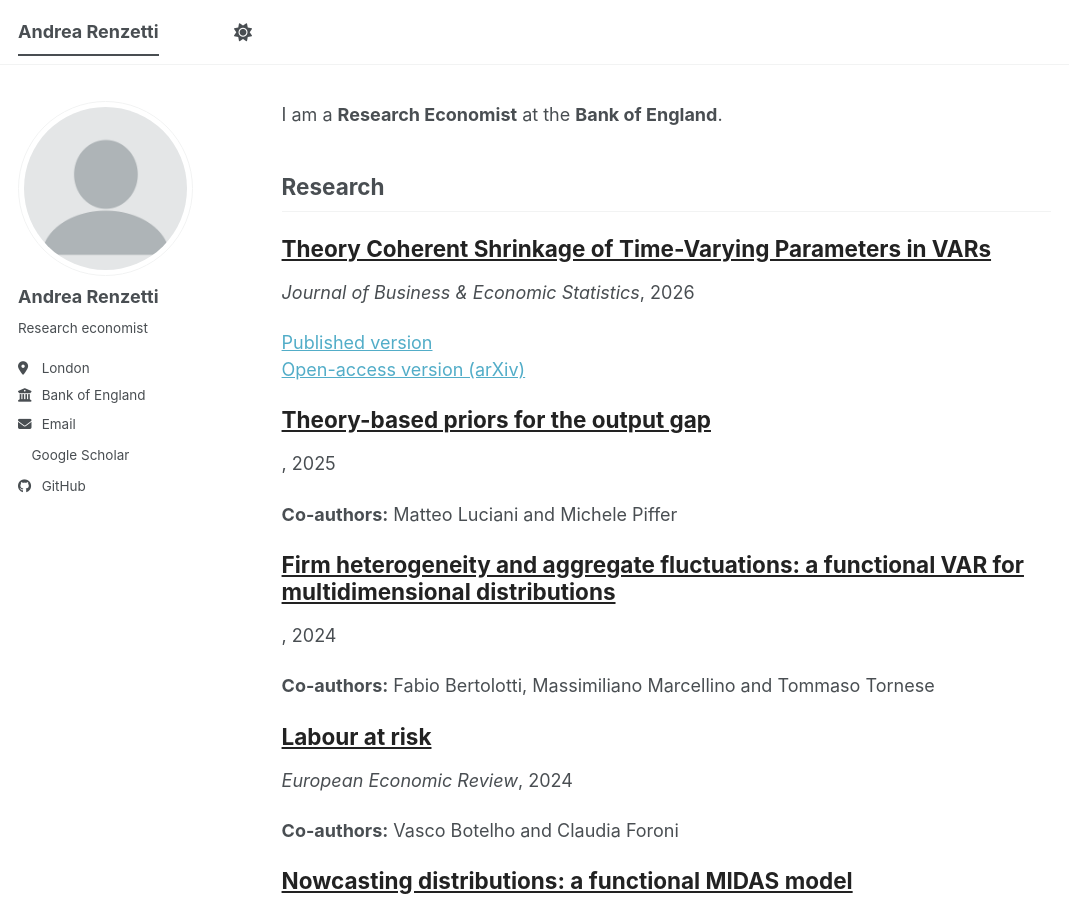
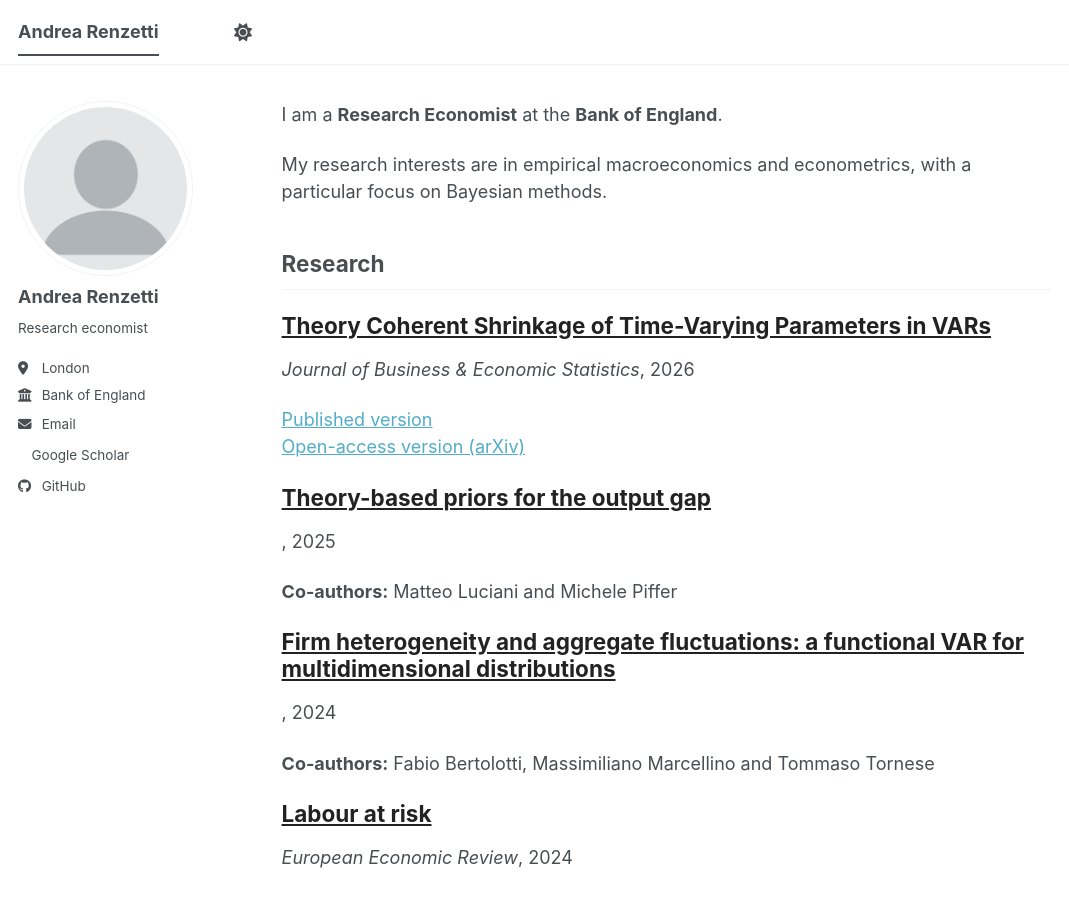
Before and after one commit to RenzettiA/RenzettiA.github.io, a Jekyll site: the page built from _pages/about.md, in a window 1280 px wide and 900 px high. Shown: the whole window, without its empty margins (0-1069 px from the left). Built offline with Jekyll 4.4.1, drawn with Linux system fonts in a browser that asks for light colours; a style sheet for code colours, icons or effects is not loaded.

Commit message:
Update about page with research interests
Added research interests focusing on empirical macroeconomics and Bayesian methods.

```diff
--- a/_pages/about.md
+++ b/_pages/about.md
@@ -9,6 +9,9 @@ redirect_from:
 
 
 I am a **Research Economist** at the **Bank of England**.
+
+My research interests are in empirical macroeconomics and econometrics, with a particular focus on Bayesian methods.
+
 
 ## Research
 
```
